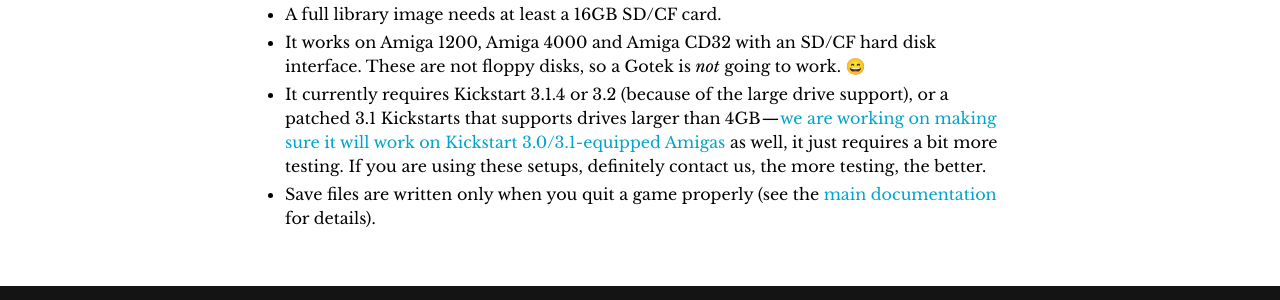
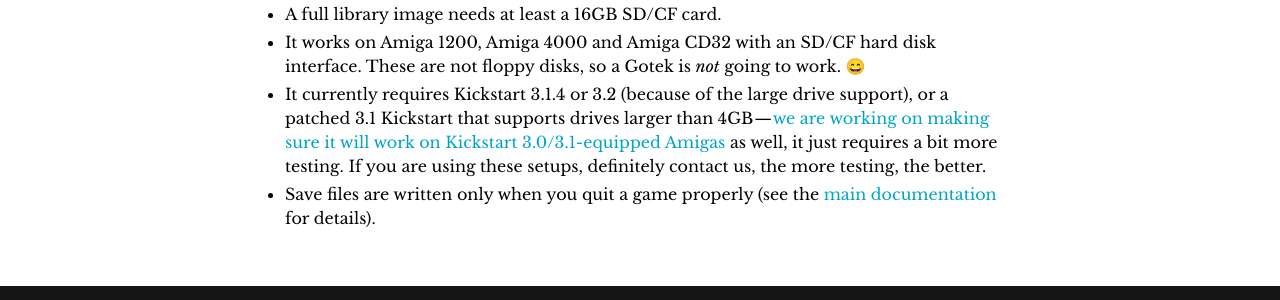
Before and after one commit to amigavision/amigavision.github.io, a Jekyll site: the page built from download/amiga.html, in a window 1280 px wide. Shown: the part 879-1179 px from the top of the page. Built offline with Jekyll 4.4.1, drawn with Linux system fonts in a browser that asks for light colours.

Commit message:
Not plural

```diff
--- a/download/amiga.html
+++ b/download/amiga.html
@@ -32,7 +32,7 @@
     <ul>
       <li>A full library image needs at least a 16GB SD/CF card.
       <li>It works on Amiga 1200, Amiga 4000 and Amiga CD32 with an SD/CF hard disk interface. These are not floppy disks, so a Gotek is <i>not</i> going to work. 😄
-      <li>It currently requires Kickstart 3.1.4 or 3.2 (because of the large drive support), or a patched 3.1 Kickstarts that supports drives larger than 4GB — <a href="https://github.com/amigavision/AmigaVision/issues/364">we are working on making sure it will work on Kickstart 3.0/3.1-equipped Amigas</a> as well, it just requires a bit more testing. If you are using these setups, definitely contact us, the more testing, the better.
+      <li>It currently requires Kickstart 3.1.4 or 3.2 (because of the large drive support), or a patched 3.1 Kickstart that supports drives larger than 4GB — <a href="https://github.com/amigavision/AmigaVision/issues/364">we are working on making sure it will work on Kickstart 3.0/3.1-equipped Amigas</a> as well, it just requires a bit more testing. If you are using these setups, definitely contact us, the more testing, the better.
       <li>Save files are written only when you quit a game properly (see the <a href="/docs#amiga">main documentation</a> for details).
     </ul>
   </div>
```
